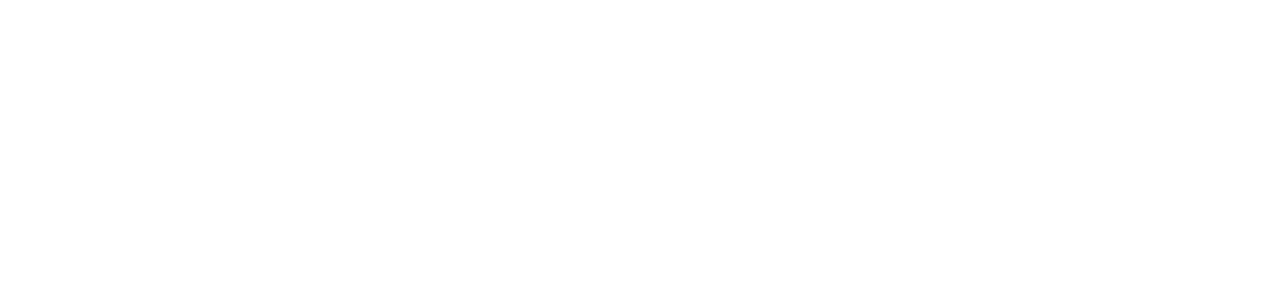
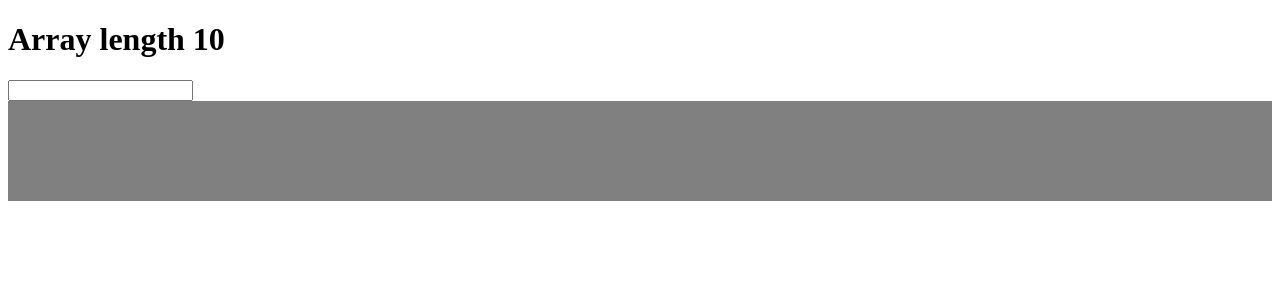
Before and after one commit to KyleMcIndoe/VisualSorting, a React (Vite) app in the folder Visual-Sorting/: page / in a window 1280 px wide. Shown: the top 300 px of the page. Built offline with nearby package versions, Linux system fonts and the light colour scheme.

Commit message:
bar rendering

```diff
--- /dev/null
+++ b/Visual-Sorting/src/Algos.js
@@ -0,0 +1,3 @@
+function bubbleSort(arr) {
+
+}
--- a/Visual-Sorting/src/App.jsx
+++ b/Visual-Sorting/src/App.jsx
@@ -1,10 +1,48 @@
-import { useState } from 'react'
+import { useEffect, useState } from 'react'
 import './App.css'
 
+function Bar(props) {
+
+  const styleObj = {
+    backgroundColor: 'gray',
+    border: '10',
+    borderColor: '#a9a9a9',
+    height: props.height,
+    top: '100',
+    width: '10'
+  }
+
+  return (
+    <div style={styleObj}>
+
+    </div>
+  )
+}
+
 function App() {
+  const [n, setN] = useState(10);
+
+  var bars = [];
+
+  useEffect(() => {
+    for(let i = 0; i < n; i++) {
+      bars.push(<Bar height={i * 100}></Bar>)
+    }
+
+    setN(n);
+  }, [n]);
+
   return (
     <>
+      <div>
+        <h1>Array length {n}</h1>
+        <input type='number' onChange={(e) => setN(e.target.value)}></input>
+      </div>
 
+      <div>
+        <Bar height={100}></Bar>
+        {bars}
+      </div>
     </>
   )
 }
```
